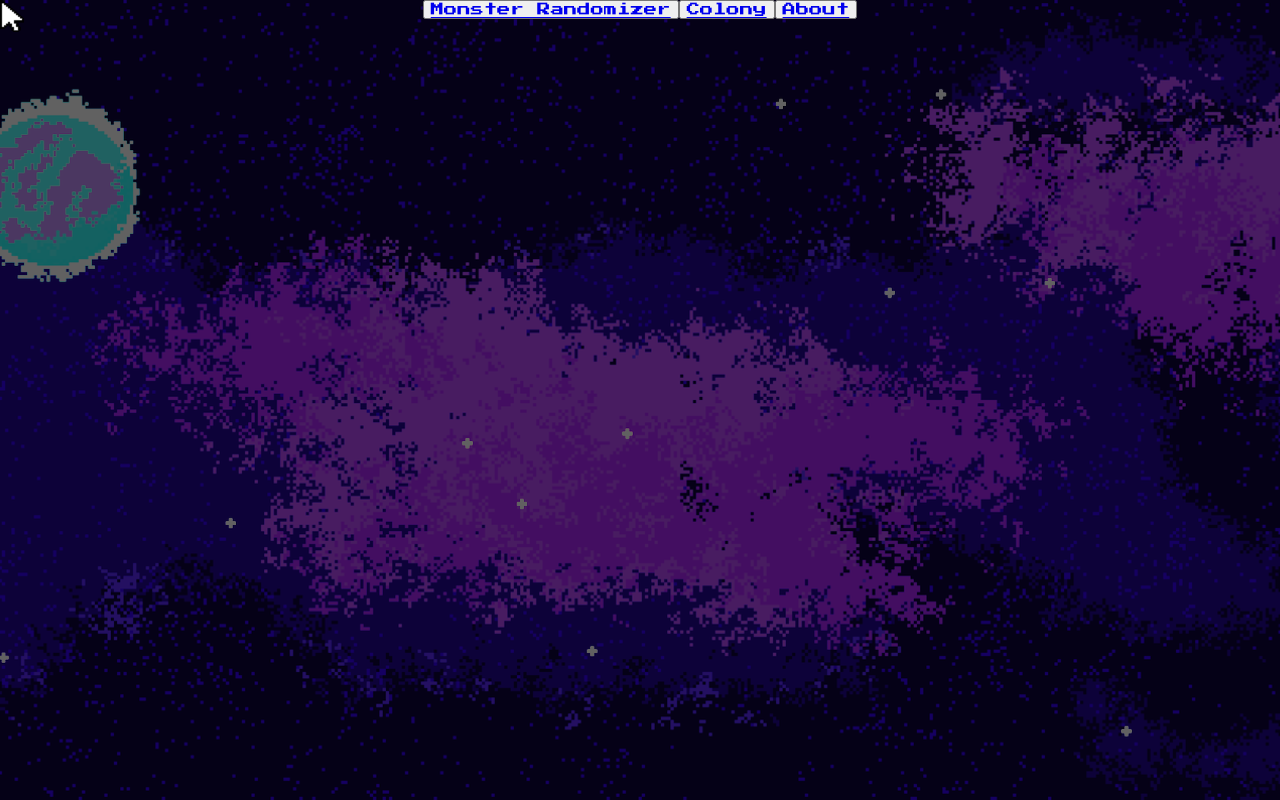
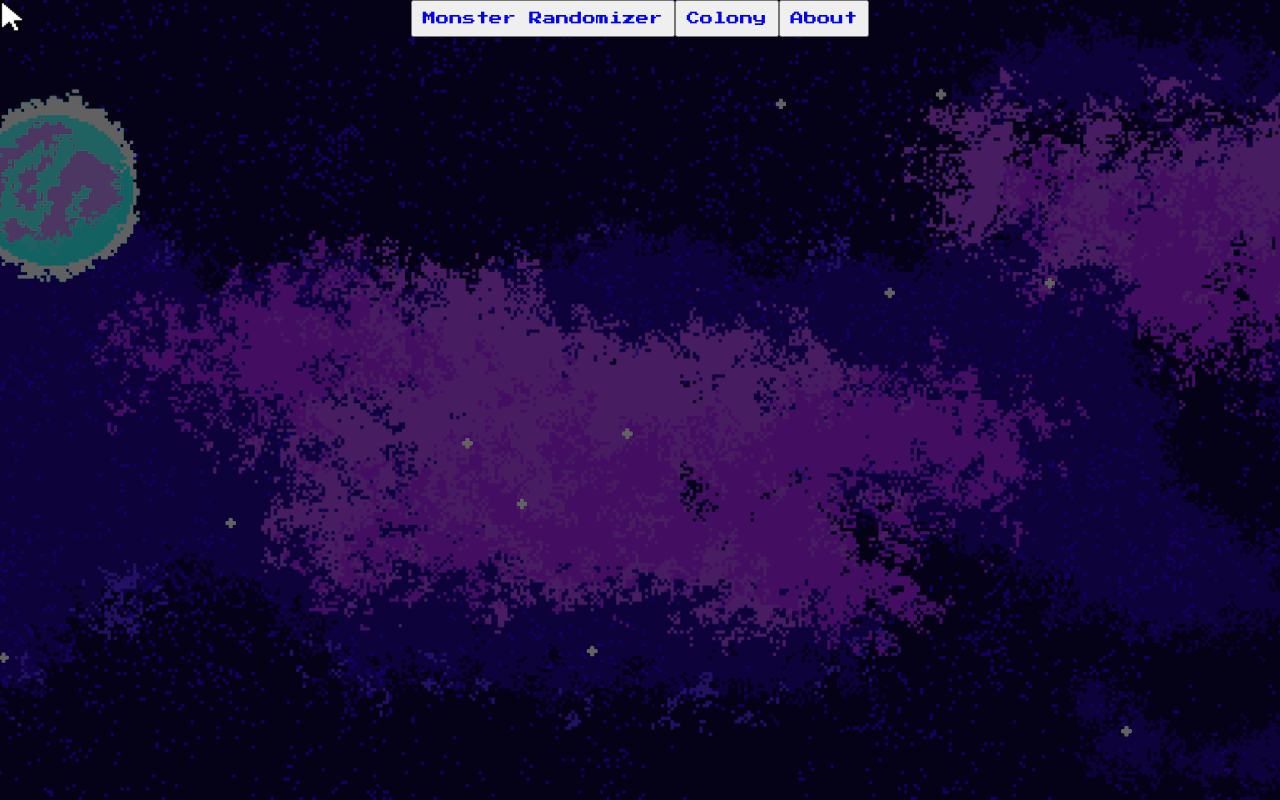
Before and after one commit to kennethlatour/monster-generator, a React (Create React App) app: page / in a window 1280 px wide. Built offline with nearby package versions, Linux system fonts and the light colour scheme; data requests are answered from the project's data file.

Commit message:
navbar update

```diff
--- a/src/components/Navbar.js
+++ b/src/components/Navbar.js
@@ -4,16 +4,22 @@ import { Link } from "react-router-dom";
 function Navbar() {
   return (
     <div>
-      <button>
-        <Link to="/monster">Monster Randomizer</Link>
+      <button style={{ padding: "10px" }}>
+        <Link style={{ textDecoration: "none" }} to="/monster">
+          Monster Randomizer
+        </Link>
       </button>
 
-      <button>
-        <Link to="/colony">Colony</Link>
+      <button style={{ padding: "10px" }}>
+        <Link style={{ textDecoration: "none" }} to="/colony">
+          Colony
+        </Link>
       </button>
 
-      <button>
-        <Link to="/about">About</Link>
+      <button style={{ padding: "10px" }}>
+        <Link style={{ textDecoration: "none" }} to="/about">
+          About
+        </Link>
       </button>
     </div>
   );
```
